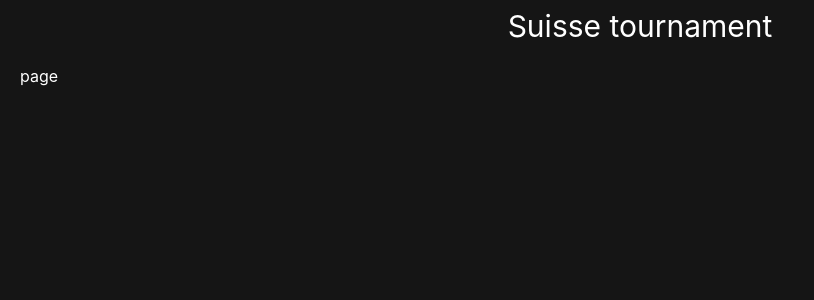
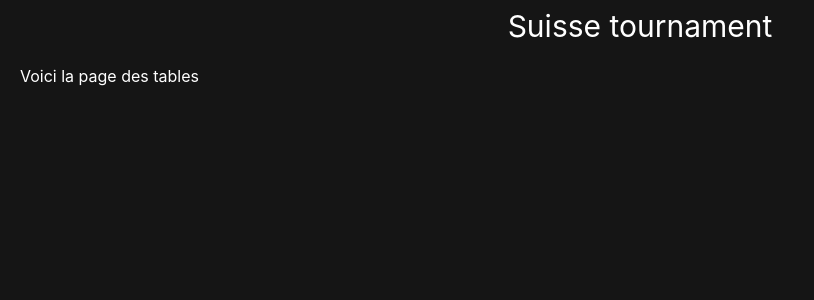
Before and after one commit to fabienlamotte487/simpletournament, a Next.js app: page /tables in a window 1280 px wide. Shown: the top 300 px of the page, without its empty margins (0-814 px from the left). Built offline with nearby package versions, Linux system fonts and the light colour scheme.

Commit message:
- Ajout du bouton de redirection vers la page tables. - Création du chemin dans le fichier paths

```diff
--- a/src/app/playground/page.tsx
+++ b/src/app/playground/page.tsx
@@ -1,13 +1,16 @@
 import TournamentClassementPlayer from "@/src/components/lists/tournamentClassementPlayer/tournamentClassementPlayer"
+import { TABLES } from "@/src/config/paths"
 import Backbutton from "@/src/ui/Buttons/backbutton"
 import CountdownTimer from "@/src/ui/timer/CountdownTimer"
 import Timer from "@/src/ui/timer/CountdownTimer"
+import Link from "next/link"
 
 function page() {
   return (
     <>
-        <Backbutton />
-        <TournamentClassementPlayer />
+      <Backbutton />
+      <TournamentClassementPlayer />
+      <Link href={TABLES}>Lancer le tournoi</Link>
     </>
   )
 }
--- a/src/app/tables/page.tsx
+++ b/src/app/tables/page.tsx
@@ -1,8 +1,6 @@
-import React from 'react'
-
 function page() {
   return (
-    <div>page</div>
+    <div>Voici la page des tables</div>
   )
 }
 
--- a/src/config/paths.ts
+++ b/src/config/paths.ts
@@ -1,3 +1,4 @@
 export const HOMEPAGE = "/";
 export const CONFIGURATION = "/configuration";
 export const PLAYGROUND = "/playground";
+export const TABLES = "/tables";
```
